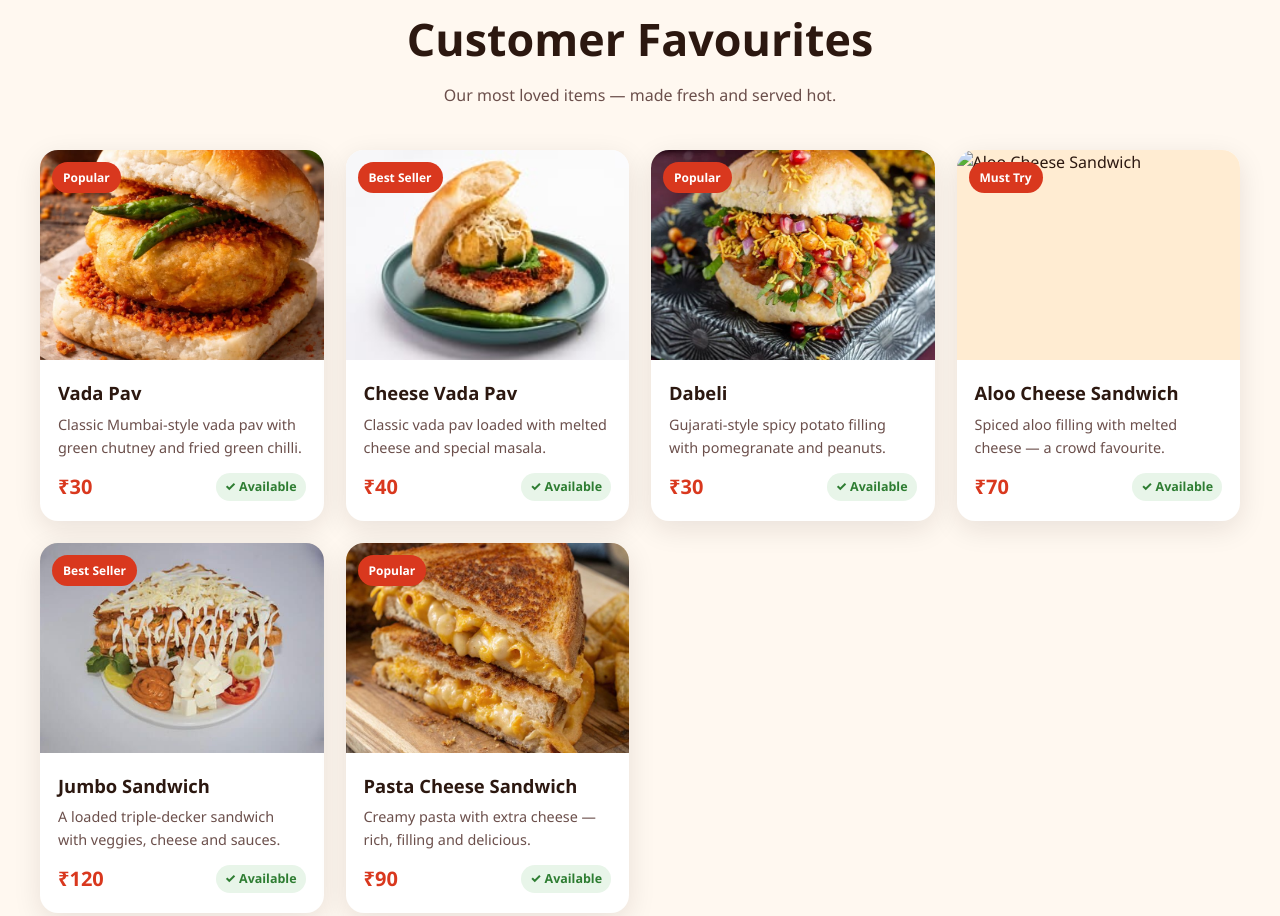
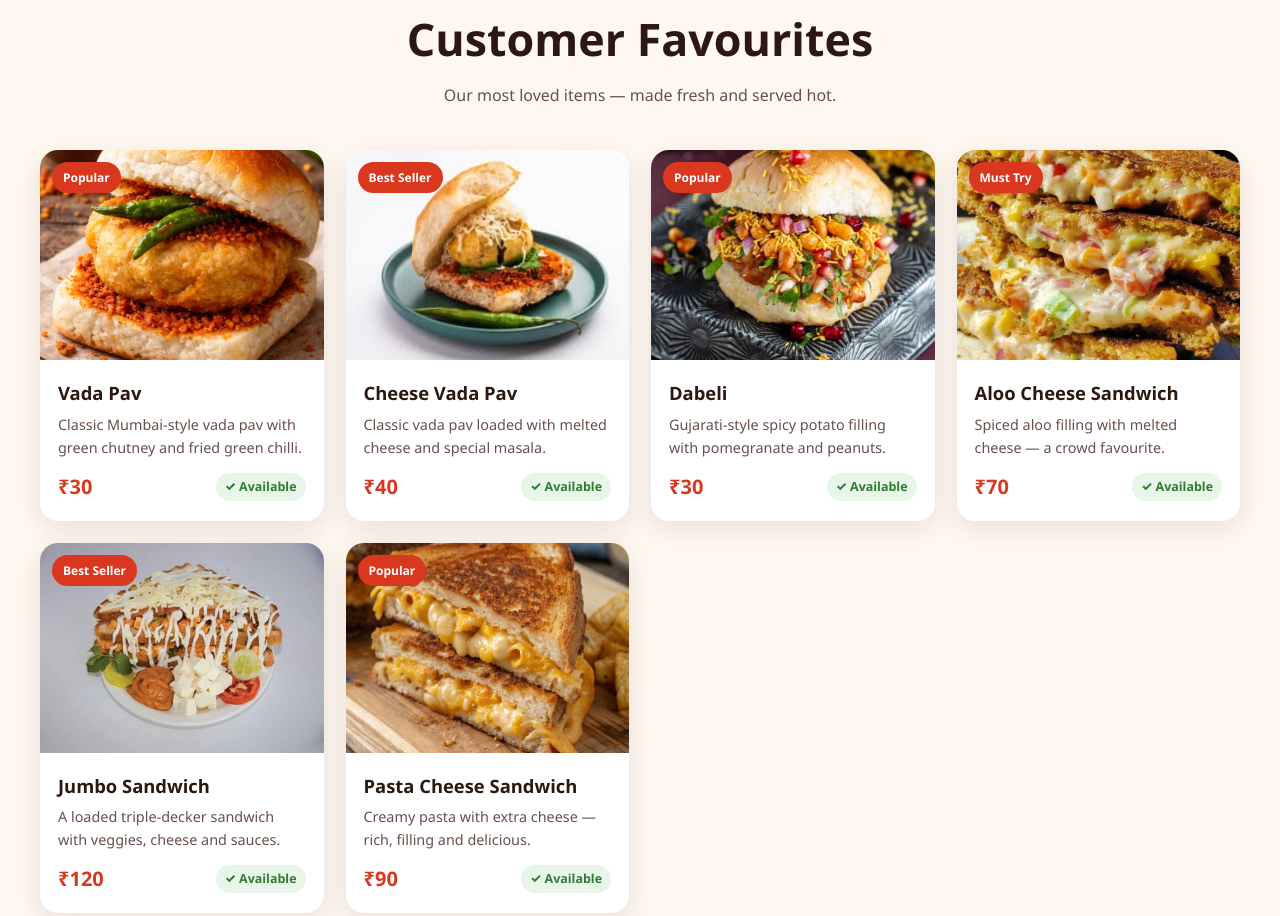
Before and after one commit to iajayparihar/Neemuch_-GAJANAN-VADA-PAV_website, a plain HTML site: page index.html in a window 1280 px wide. Shown: the part 797-1713 px from the top of the page. Drawn offline with Linux system fonts and the light colour scheme.

Commit message:
Use the new valid Aloo Cheese Sandwich image in the menu

```diff
--- a/index.html
+++ b/index.html
@@ -23,29 +23,18 @@
 </head>
 <body>
   <nav class="nav"><div class="nav-inner"><a href="#home" class="logo"><span class="logo-icon">🍔</span>GAJANAN VADA PAV</a><div class="links"><a href="#home">Home</a><a href="#menu">Menu</a><a href="#about">About</a><a href="#location">Location</a><a href="#contact">Contact</a><a class="btn primary" href="#menu">View Menu</a></div><button class="menu-btn" id="menuBtn">☰</button></div></nav>
-
   <main>
     <section class="hero" id="home"><div class="hero-grid"><div><span class="eyebrow">🔥 Fresh from the pan</span><h1>Hot. Fresh. <span>Full of Flavour.</span></h1><p>Delicious, freshly prepared street food served hot at Lions Park, Neemuch. From crispy Vada Pav to cheesy Sandwiches — your local stop for bold Indian flavours.</p><div class="actions"><a class="btn primary" href="#menu">View Menu</a><a class="btn secondary" href="https://maps.app.goo.gl/66VZw2Hnrnd38LcD8" target="_blank">📍 Find Us</a></div></div><div class="hero-photo"><img src="images/Delicious%20Vada%20pav.jpeg" alt="Fresh Vada Pav at GAJANAN VADA PAV"><span class="price">Vada Pav from ₹30</span></div></div></section>
-
     <section><div class="container"><div class="heading"><h2>Customer Favourites</h2><p>Our most loved items — made fresh and served hot.</p></div><div class="cards" id="popularGrid"></div></div></section>
-
     <section class="menu" id="menu"><div class="container"><div class="heading"><h2>Our Menu</h2><p>Explore our full range of Vada Pav, Dabeli and Sandwiches.</p></div><div class="filters" id="filters"></div><div class="menu-grid" id="menuGrid"></div></div></section>
-
     <section class="about" id="about"><div class="container about-grid"><div class="about-photo"><img src="images/Dabeli%20_%20J%20Cooking%20Odyssey.jpeg" alt="Fresh Dabeli at GAJANAN VADA PAV" loading="lazy"></div><div><h2>About GAJANAN VADA PAV</h2><p>Your local stop for delicious, freshly prepared street food in Neemuch. We believe great food does not need a fancy address — just fresh ingredients, bold spices, and a lot of love.</p><p>Every Vada Pav, Dabeli and Sandwich is made to order, served hot and priced right.</p><a class="btn primary" href="#menu">Explore Menu</a></div></div></section>
-
     <section><div class="container"><div class="heading"><h2>Why Choose Us?</h2><p>Big taste, fresh ingredients and the street-food experience you love.</p></div><div class="features"><div class="feature"><div class="feature-icon">🔥</div><h3>Freshly Prepared</h3><p>Every item is made to order with fresh ingredients.</p></div><div class="feature"><div class="feature-icon">😋</div><h3>Hot & Delicious</h3><p>Served straight from the pan to your hands.</p></div><div class="feature"><div class="feature-icon">🇮🇳</div><h3>Authentic Street Food</h3><p>Real Indian flavours with local Neemuch style.</p></div><div class="feature"><div class="feature-icon">⚡</div><h3>Quick Service</h3><p>Grab your favourites without a long wait.</p></div><div class="feature"><div class="feature-icon">💰</div><h3>Great Value</h3><p>Big taste at pocket-friendly street-food prices.</p></div><div class="feature"><div class="feature-icon">❤️</div><h3>Made with Love</h3><p>Crafted with passion for true food lovers.</p></div></div></div></section>
-
     <section class="location" id="location"><div class="container location-grid"><div><h2>Visit Us 📍</h2><p><strong>Lions Park, Neemuch, Madhya Pradesh, India</strong></p><p>Find us at Lions Park — easy to spot, hard to resist. Come by for a quick bite or grab your favourites to go.</p><a class="btn primary" href="https://maps.app.goo.gl/66VZw2Hnrnd38LcD8" target="_blank">Get Directions</a></div><div class="map"><div><div class="map-icon">🗺️</div><strong>Lions Park, Neemuch</strong><br><a href="https://maps.app.goo.gl/66VZw2Hnrnd38LcD8" target="_blank" style="color:var(--primary);font-weight:800">Open in Google Maps →</a></div></div></div></section>
-
     <section class="contact" id="contact"><div class="container"><div class="heading"><h2>Contact & Hours</h2><p>Reach out or visit us at Lions Park.</p></div><div class="contact-grid"><div class="contact-card"><div class="icon">📞</div><h3>Phone</h3><a href="tel:+918815511700">+91 88155 11700</a></div><div class="contact-card"><div class="icon">📞</div><h3>Phone 2</h3><a href="tel:+919981706138">+91 99817 06138</a></div><div class="contact-card"><div class="icon">💬</div><h3>WhatsApp</h3><a href="https://wa.me/919981706138" target="_blank">Chat on WhatsApp</a></div></div></div></section>
   </main>
-
   <footer><div class="footer-grid"><div><div class="logo" style="color:#fff;margin-bottom:12px"><span class="logo-icon">🍔</span>GAJANAN VADA PAV</div><p>Hot, fresh & full of flavour. Your local street-food destination in Neemuch.</p></div><div><h4>Quick Links</h4><ul><li><a href="#home">Home</a></li><li><a href="#menu">Menu</a></li><li><a href="#about">About</a></li><li><a href="#location">Location</a></li></ul></div><div><h4>Visit</h4><ul><li><a href="https://maps.app.goo.gl/66VZw2Hnrnd38LcD8" target="_blank">Lions Park, Neemuch</a></li><li><a href="tel:+918815511700">+91 88155 11700</a></li><li><a href="https://wa.me/919981706138" target="_blank">WhatsApp</a></li></ul></div></div><div class="bottom">© <span id="year"></span> GAJANAN VADA PAV. All rights reserved.</div></footer>
-
   <script>
-    // URL-encode filenames so spaces, #, &, unicode characters work on GitHub Pages/Vercel.
     const image = name => 'images/' + encodeURIComponent(name);
-
     const menuData = [
       {name:'Vada Pav',description:'Classic Mumbai-style vada pav with green chutney and fried green chilli.',price:'₹30',image:'Delicious Vada pav.jpeg',category:'Vada Pav',popular:true,badge:'Popular'},
       {name:'Cheese Vada Pav',description:'Classic vada pav loaded with melted cheese and special masala.',price:'₹40',image:'chees vda pav.jpeg',category:'Vada Pav',popular:true,badge:'Best Seller'},
@@ -55,7 +44,7 @@
       {name:'Schezwan Dabeli',description:'Spicy Schezwan dabeli with fiery sauce, peanuts and sev.',price:'₹40',image:'Shezwan  Dabeli.jpeg',category:'Dabeli',popular:false,badge:''},
       {name:'Aloo Sandwich',description:'Spiced potato filling grilled between fresh bread slices.',price:'₹50',image:'Spicy Aloo Sandwich – Quick Potato & Cheese Breakfast.jpeg',category:'Sandwiches',popular:false,badge:''},
       {name:'Cheese Chutney Sandwich',description:'Tangy chutney and melted cheese grilled to golden perfection.',price:'₹60',image:'chees chatni sandwitch.jpeg',category:'Sandwiches',popular:false,badge:''},
-      {name:'Aloo Cheese Sandwich',description:'Spiced aloo filling with melted cheese — a crowd favourite.',price:'₹70',image:'Aloo Cheese Sandwich _ Potato Sandwich _ Sandwich recipe #sandwich #shortvideo #youtubeshorts.jpeg',category:'Sandwiches',popular:true,badge:'Must Try'},
+      {name:'Aloo Cheese Sandwich',description:'Spiced aloo filling with melted cheese — a crowd favourite.',price:'₹70',image:'aalu_cheese_sandwitch.jpeg',category:'Sandwiches',popular:true,badge:'Must Try'},
       {name:'Jumbo Sandwich',description:'A loaded triple-decker sandwich with veggies, cheese and sauces.',price:'₹120',image:'Paneer Jumbo Sandwich.jpeg',category:'Sandwiches',popular:true,badge:'Best Seller'},
       {name:'Fruit Jam Sandwich',description:'Sweet fruit jam grilled between soft bread — perfect for kids.',price:'₹60',image:'The Right Way To Make A Peanut Butter & Jelly Sandwich - And The Wrong Way!.jpeg',category:'Sandwiches',popular:false,badge:''},
       {name:'Pasta Sandwich',description:'Creamy pasta stuffing grilled inside crispy bread.',price:'₹70',image:'pasta sandwich.jpeg',category:'Sandwiches',popular:false,badge:''},
@@ -65,26 +54,11 @@
       {name:'Vegetable Cheese Sandwich',description:'Fresh vegetables with melted cheese — the perfect combo.',price:'₹90',image:'Spicy Aloo Sandwich – Quick Potato & Cheese Breakfast.jpeg',category:'Sandwiches',popular:false,badge:''},
       {name:'Bombay Sandwich',description:'Classic Bombay-style sandwich with potato, vegetables and chutney.',price:'₹50',image:'boombe sandwich.jpeg',category:'Sandwiches',popular:false,badge:''}
     ];
-
     const categories=['All',...new Set(menuData.map(x=>x.category))];
-
-    function renderPopular(){
-      document.getElementById('popularGrid').innerHTML=menuData.filter(x=>x.popular).map(x=>`<article class="card"><div class="card-img"><img src="${image(x.image)}" alt="${x.name}" loading="lazy">${x.badge?`<span class="badge">${x.badge}</span>`:''}</div><div class="card-body"><h3>${x.name}</h3><p>${x.description}</p><div class="card-foot"><span class="cost">${x.price}</span><span class="available">✓ Available</span></div></div></article>`).join('');
-    }
-
-    function renderFilters(active='All'){
-      document.getElementById('filters').innerHTML=categories.map(c=>`<button class="filter ${c===active?'active':''}" data-category="${c}">${c}</button>`).join('');
-      document.querySelectorAll('.filter').forEach(btn=>btn.addEventListener('click',()=>{renderFilters(btn.dataset.category);renderMenu(btn.dataset.category)}));
-    }
-
-    function renderMenu(category='All'){
-      const items=category==='All'?menuData:menuData.filter(x=>x.category===category);
-      document.getElementById('menuGrid').innerHTML=items.map(x=>`<article class="item"><div class="item-img"><img src="${image(x.image)}" alt="${x.name}" loading="lazy"></div><div><h3>${x.name}</h3><p>${x.description}</p><strong>${x.price}</strong></div></article>`).join('');
-    }
-
-    document.getElementById('menuBtn').addEventListener('click',()=>document.querySelector('.links').style.display=document.querySelector('.links').style.display==='flex'?'none':'flex');
-    document.getElementById('year').textContent=new Date().getFullYear();
-    renderPopular();renderFilters();renderMenu();
+    function renderPopular(){document.getElementById('popularGrid').innerHTML=menuData.filter(x=>x.popular).map(x=>`<article class="card"><div class="card-img"><img src="${image(x.image)}" alt="${x.name}" loading="lazy">${x.badge?`<span class="badge">${x.badge}</span>`:''}</div><div class="card-body"><h3>${x.name}</h3><p>${x.description}</p><div class="card-foot"><span class="cost">${x.price}</span><span class="available">✓ Available</span></div></div></article>`).join('')}
+    function renderFilters(active='All'){document.getElementById('filters').innerHTML=categories.map(c=>`<button class="filter ${c===active?'active':''}" data-category="${c}">${c}</button>`).join('');document.querySelectorAll('.filter').forEach(btn=>btn.addEventListener('click',()=>{renderFilters(btn.dataset.category);renderMenu(btn.dataset.category)}))}
+    function renderMenu(category='All'){const items=category==='All'?menuData:menuData.filter(x=>x.category===category);document.getElementById('menuGrid').innerHTML=items.map(x=>`<article class="item"><div class="item-img"><img src="${image(x.image)}" alt="${x.name}" loading="lazy"></div><div><h3>${x.name}</h3><p>${x.description}</p><strong>${x.price}</strong></div></article>`).join('')}
+    document.getElementById('menuBtn').addEventListener('click',()=>document.querySelector('.links').style.display=document.querySelector('.links').style.display==='flex'?'none':'flex');document.getElementById('year').textContent=new Date().getFullYear();renderPopular();renderFilters();renderMenu();
   </script>
 </body>
 </html>
```
